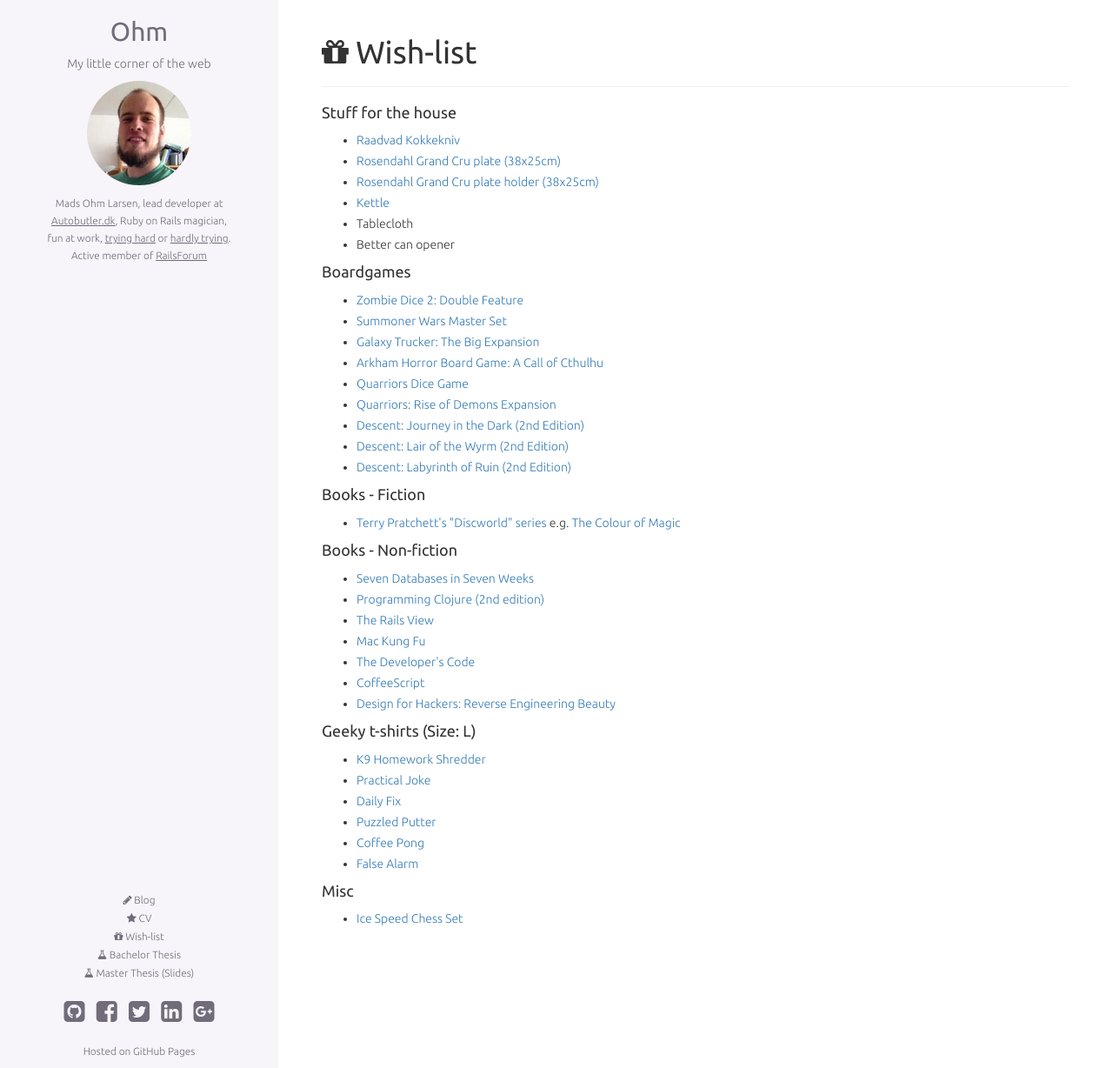
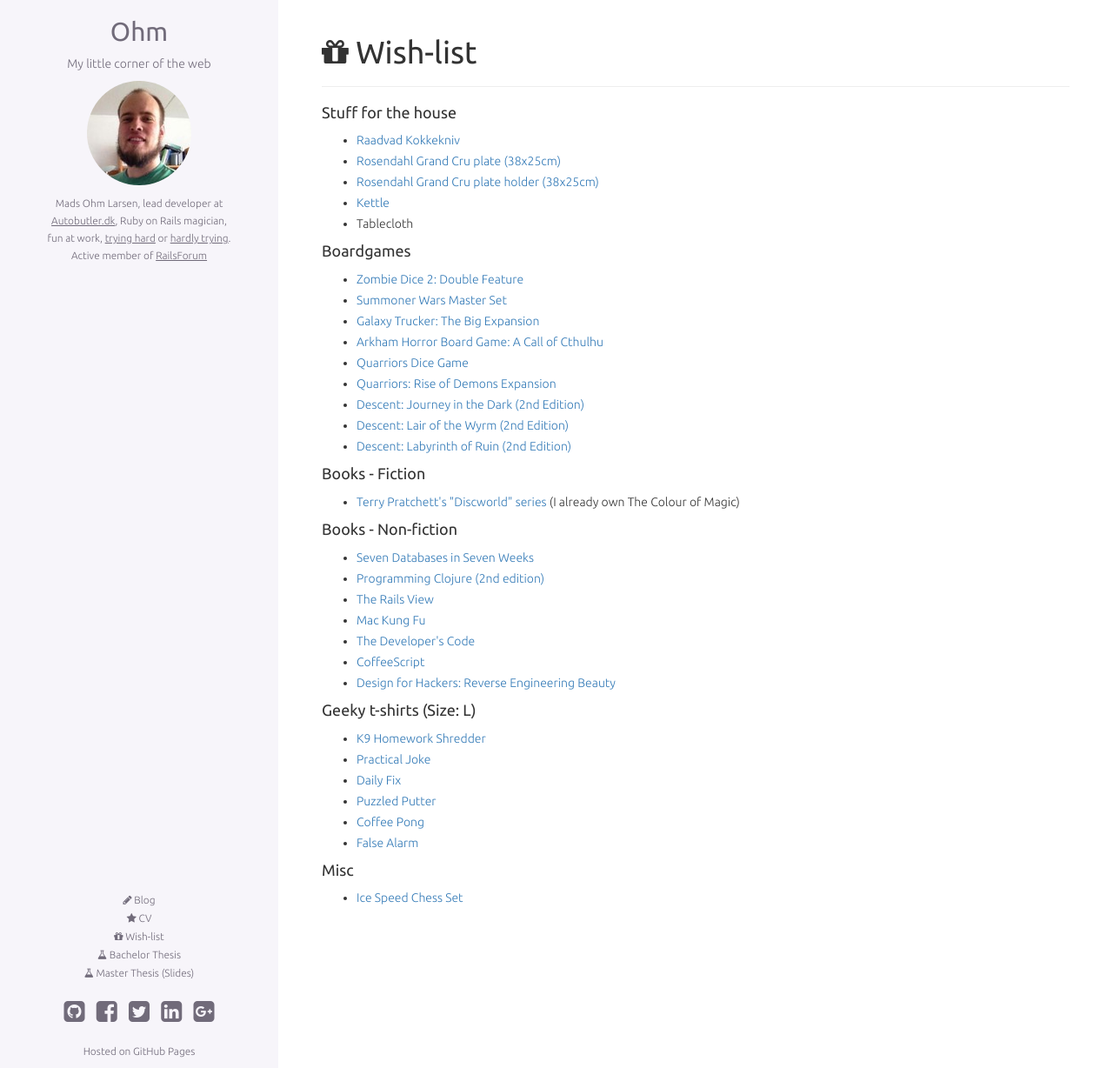
Before and after one commit to omegahm/omegahm.github.io, a Jekyll site: the page built from wishlist.html, in a window 1280 px wide and 1228 px high. Shown: the whole window at 87% size. Built offline with Jekyll 4.4.1, drawn with Linux system fonts in a browser that asks for light colours; nearby versions of some CDN libraries; Markdown is read by kramdown in place of the engine named in the settings.

Commit message:
:lipstick: Edited various things

```diff
--- a/Gemfile
+++ b/Gemfile
@@ -1,5 +1,5 @@
 source 'https://rubygems.org'
-ruby '2.1.1'
+ruby '2.1.2'
 
 gem 'jekyll'
 gem 'github-pages'
--- a/_config.yml
+++ b/_config.yml
@@ -4,3 +4,4 @@
 safe: true
 lsi: false
 timezone: Europe/Copenhagen
+encoding: utf-8
--- a/_includes/footer.html
+++ b/_includes/footer.html
@@ -1,4 +1,4 @@
-        <ins class="adsbygoogle" style="margin:20px auto 0;display:block;width:728px;height:90px" data-ad-client="ca-pub-0344007993956524" data-ad-slot="3984940544"></ins>
+        <ins class="adsbygoogle" data-ad-client="ca-pub-0344007993956524" data-ad-slot="3984940544"></ins>
       </article>
     </main>
 
--- a/_includes/header.html
+++ b/_includes/header.html
@@ -19,6 +19,7 @@
     <link rel="stylesheet" href="/css/main.css">
 
     <link rel="author" href="https://plus.google.com/u/1/101353225056422469688">
+    <link rel="author" href="//ohm.sh/humans.txt" type="text/plain">
 
     <script async src="//pagead2.googlesyndication.com/pagead/js/adsbygoogle.js"></script>
     <script>
--- a/css/main.css
+++ b/css/main.css
@@ -53,6 +53,11 @@
   font-weight: 500;
 }
 
+body aside a:hover > .fa,
+body aside a:focus > .fa {
+  text-decoration: none;
+}
+
 body aside header h1 a:hover,
 body aside header h1 a:focus {
   font-weight: 500;
@@ -60,6 +65,11 @@
 
 body main article {
   padding: 0 10px 10px;
+}
+
+body main a:hover,
+body main a:hover > .fa {
+  text-decoration: underline;
 }
 
 @media (min-width: 600px) {
@@ -169,3 +179,17 @@
 .panel-default > .panel-heading {
   background-color: #f7f5fa;
 }
+
+/* Google Ads */
+.adsbygoogle {
+  margin: 20px auto 0;
+  display: block;
+  width: 400px;
+  height: 90px;
+}
+
+@media(min-width: 600px) {
+  .adsbygoogle {
+    width: 100%;
+  }
+}
--- a/cv.html
+++ b/cv.html
@@ -219,7 +219,7 @@
       </h4>
 
       <em>
-        Ruby, Rails 3 & 4, Python, PHP, JavaScript, C++, UNIX shell scripting (Bash), SQL, and others
+        Ruby, Rails 3 &amp; 4, Python, PHP, JavaScript, C++, UNIX shell scripting (Bash), SQL, and others
       </em>
     </div>
 
--- /dev/null
+++ b/humans.txt
@@ -0,0 +1,3 @@
+Developer: Mads Ohm Larsen
+Contact: mads.ohm [at] gmail.com
+Twitter: @madsohm
--- a/wishlist.html
+++ b/wishlist.html
@@ -17,7 +17,6 @@
   <li><a href="http://www.imerco.dk/rosendahl-holder-til-fad?id=100157035">Rosendahl Grand Cru plate holder (38x25cm)</a></li>
   <li><a href="http://www.imerco.dk/el/koekkenmaskiner/elkedel?PageIndex=1">Kettle</a></li>
   <li>Tablecloth</li>
-  <li>Better can opener</li>
 </ul>
 
 <h4>Boardgames</h4>
@@ -36,7 +35,7 @@
 <h4>Books - Fiction</h4>
 <ul>
   <li>
-    <a href="http://www.amazon.co.uk/s/?keywords=discworld">Terry Pratchett's "Discworld" series</a> e.g. <a href="http://www.amazon.co.uk/The-Colour-Of-Magic-Discworld/dp/0552166596">The Colour of Magic</a>
+    <a href="http://www.amazon.co.uk/s/?keywords=discworld">Terry Pratchett's "Discworld" series</a> (I already own The Colour of Magic)
   </li>
 </ul>
 
```
Also changed, not shown: other parts of cv.html (+2 -2 lines), 1 other file.
